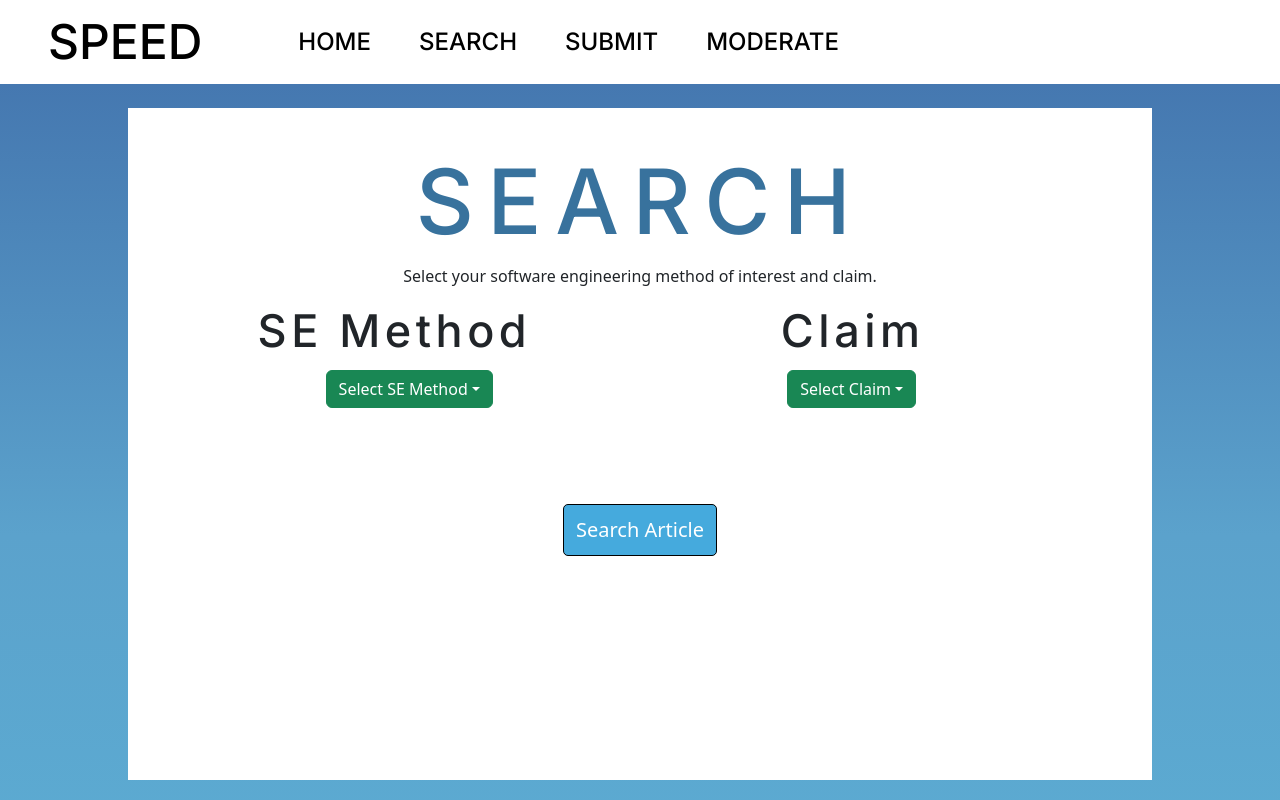
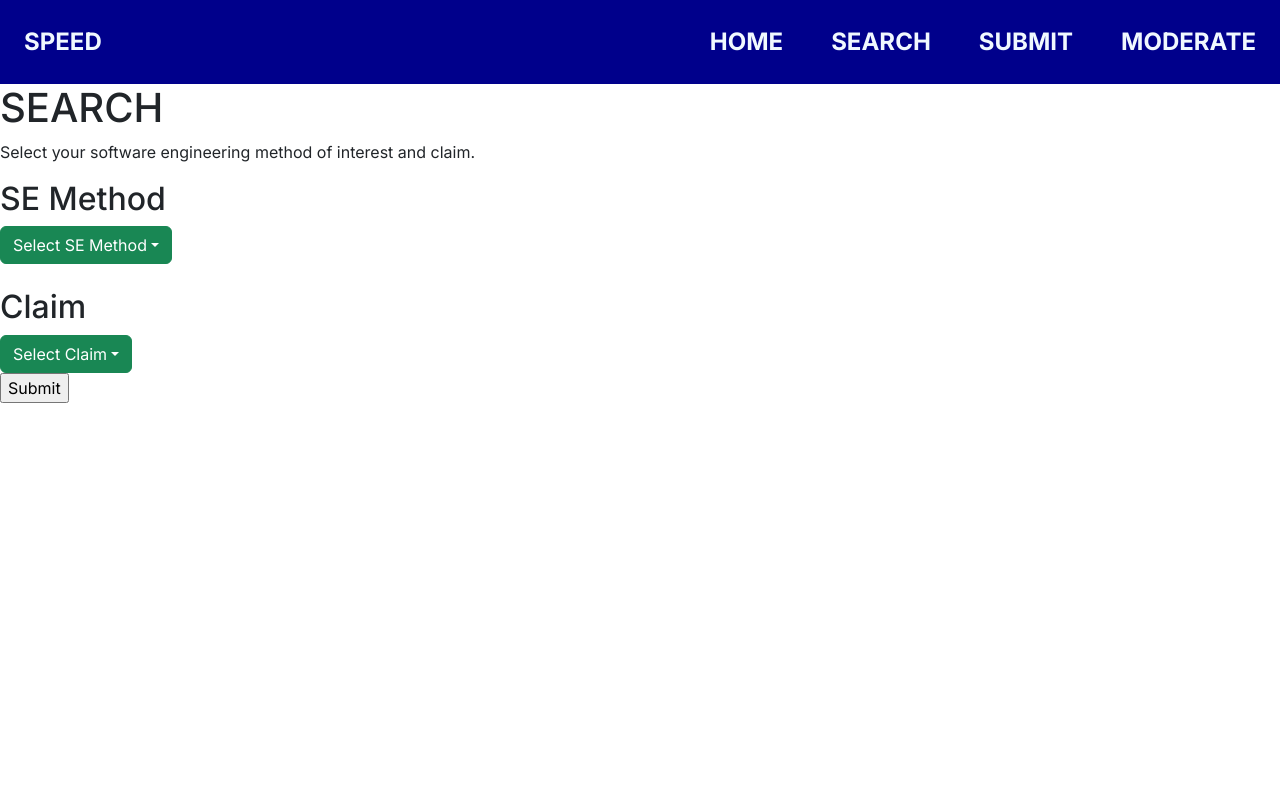
Before and after one commit to CISE-2023/SPEED-App, a Next.js app in the folder frontend/: page /search in a window 1280 px wide. Built offline with nearby package versions, Linux system fonts and the light colour scheme.

Commit message:
Revert "Merge branch 'development' into backend"
This reverts commit b08c49a1de81d47beb3bbe4faaf0debc6811a353, reversing
changes made to ba516e27f7fb5483686cd166c38c036c8f63b680.

```diff
--- /dev/null
+++ b/frontend/src/app/globals.scss
@@ -0,0 +1,42 @@
+.form {
+    display: flex;
+    flex-direction: column;
+    max-width: 30em;
+}
+
+.formItem {
+    padding: 1em;
+    margin: 1em 0;
+    flex-grow: 1;
+}
+
+.formTextArea {
+    @extend .formItem;
+    min-height: 8em;
+}
+
+.arrayItem {
+    display: flex;
+    flex-direction: row;
+    align-items: center;
+    justify-content: stretch;
+}
+
+.buttonItem {
+    width: 3rem;
+    height: 3rem;
+    flex-grow: 0;
+    font-size: 1.5em;
+}
+
+.temp {
+    padding-right: 60px;
+}
+
+.halfSize {
+    width: 100px;
+}
+
+textarea {
+    resize: none;
+}
--- a/frontend/src/app/layout.css
+++ /dev/null
@@ -1,3 +0,0 @@
-.btn{
-    height:200px;
-}
--- a/frontend/src/app/layout.tsx
+++ b/frontend/src/app/layout.tsx
@@ -1,11 +1,10 @@
 "use client";
 
-import './styles/globals.scss'
+import './globals.scss'
 import type { Metadata } from 'next'
 import { Inter } from 'next/font/google'
 import PopulatedNavBar from '@/components/PopulatedNavBar';
 import 'bootstrap/dist/css/bootstrap.min.css';
-import './styles/globals.scss';
 
 
 const inter = Inter({ subsets: ['latin'] })
@@ -22,7 +21,7 @@ export default function RootLayout({
 }) {
   return (
     <html lang="en">
-      <body className="app">
+      <body className={inter.className}>
         <PopulatedNavBar />
         {children}
       </body>
--- a/frontend/src/app/search/page.tsx
+++ b/frontend/src/app/search/page.tsx
@@ -1,88 +1,48 @@
 "use client";
 
 import { useState } from "react";
-import Dropdown from "react-bootstrap/Dropdown";
-import style from "../styles/Search.module.css";
-import Button from "../../components/Button";
+import Dropdown from 'react-bootstrap/Dropdown';
 
 export default function SearchPage() {
     const [seSelection, setSESelection] = useState("");
     const [claimSelection, setClaimSelection] = useState("");
 
     return (
-    <div className="page">
-      <div className={style.pageContents}>
-        <h1 className="heading">SEARCH</h1>
+        <div>
+            <h1>SEARCH</h1>
             <p>Select your software engineering method of interest and claim.</p>
 
-        <form className={style.pageContents}>
-          <div className={style.wrapper}>
-            <div className={style.methodWrapper}>
-              <h2 className={style.subheading}>SE Method</h2>
+            <form>
             {/*SE Method dropdown*/}
-              <div style={{ marginRight: "3vw" }}>
-                <Dropdown id={style.dropdown}>
-                  <Dropdown.Toggle
-                    className="dropdown"
-                    variant="success"
-                    id="dropdown-basic"
-                  >
-                    {seSelection ? seSelection : "Select SE Method"}
+            <h2>SE Method</h2>
+            <Dropdown>
+                <Dropdown.Toggle variant="success" id="dropdown-basic">
+                    { seSelection ? seSelection : "Select SE Method"}
                 </Dropdown.Toggle>
 
                 <Dropdown.Menu>
-                    <Dropdown.Item
-                      onClick={() => setSESelection("SE Practice 1")}
-                    >
-                      SE Practice 1
-                    </Dropdown.Item>
-                    <Dropdown.Item
-                      onClick={() => setSESelection("SE Practice 2")}
-                    >
-                      SE Practice 2
-                    </Dropdown.Item>
-                    <Dropdown.Item
-                      onClick={() => setSESelection("SE Practice 3")}
-                    >
-                      SE Practice 3
-                    </Dropdown.Item>
+                    <Dropdown.Item onClick={() => setSESelection("SE Practice 1")}>SE Practice 1</Dropdown.Item>
+                    <Dropdown.Item onClick={() => setSESelection("SE Practice 2")}>SE Practice 2</Dropdown.Item>
+                    <Dropdown.Item onClick={() => setSESelection("SE Practice 3")}>SE Practice 3</Dropdown.Item>
                 </Dropdown.Menu>
             </Dropdown>
-              </div>
-            </div>
-            <div className={style.spacer} />
-            <div className={style.claimWrapper}>
-              <h2 className={style.subheading} style={{marginLeft: "2.5vw"}}>Claim</h2>
-              <div style={{ marginLeft: "3vw" }}>
+            <br />
             {/*Claim dropdown*/}
-
+            <h2>Claim</h2>
             <Dropdown>
                 <Dropdown.Toggle variant="success" id="dropdown-basic">
-                    {claimSelection ? claimSelection : "Select Claim"}
+                    { claimSelection ? claimSelection : "Select Claim"}
                 </Dropdown.Toggle>
 
                 <Dropdown.Menu>
-                    <Dropdown.Item onClick={() => setClaimSelection("Claim 1")}>
-                      Claim 1
-                    </Dropdown.Item>
-                    <Dropdown.Item onClick={() => setClaimSelection("Claim 2")}>
-                      Claim 2
-                    </Dropdown.Item>
-                    <Dropdown.Item onClick={() => setClaimSelection("Claim 3")}>
-                      Claim 3
-                    </Dropdown.Item>
+                    <Dropdown.Item onClick={() => setClaimSelection("Claim 1")}>Claim 1</Dropdown.Item>
+                    <Dropdown.Item onClick={() => setClaimSelection("Claim 2")}>Claim 2</Dropdown.Item>
+                    <Dropdown.Item onClick={() => setClaimSelection("Claim 3")}>Claim 3</Dropdown.Item>
                 </Dropdown.Menu>
             </Dropdown>
-              </div>
-            </div>
-          </div>
-          <input
-            className={style.submit}
-            type="submit"
-            value="Search Article"
-          />
+            <input type="submit" />
             </form>
         </div>
-    </div>
+
     );
 }
--- a/frontend/src/app/styles/Home.module.css
+++ /dev/null
@@ -1,35 +0,0 @@
-.heading{
-    font-family: 'Inter';
-    font-style: normal;
-    font-size: 100px;
-    color: white;
-}
-
-.subheading{
-    font-family: 'Inter';
-    font-style: normal;
-    font-size: 50px;
-    color:white;
-}
-
-.text {
-    font-family: 'Inter';
-    font-style: normal;
-    font-size: 30px;
-    color: white;
-}
-
-.container {
-    width: 50vw;
-    padding-top: 70px;
-    margin-left: 110px;
-    display: flex;
-    flex-direction: column;
-    align-items: flex-start;
-}
-
-.button {
-    width: 15vw;
-    height: 7.5vh;
-    font-size: 20px;
-}
--- a/frontend/src/app/styles/Search.module.css
+++ /dev/null
@@ -1,52 +0,0 @@
-.pageContents {
-    display: flex;
-    width: 100%;
-    height: 100%;
-    flex-direction: column;
-    align-items: center;
-}
-
-.wrapper{
-    display: flex;
-    width: 60vw;
-    height: 25vh;
-    justify-content: space-between;
-}
-
-.subheading{
-    font-size: 45px;
-    letter-spacing: 0.1em;
-    height: 15vw;
-    font-family: 'Inter';
-    font-style: normal;
-}
-
-.methodWrapper{
-    display: flex;
-    width: 45%;
-    height:13vh;
-    flex-direction: column;
-    align-items: flex-end;
-    margin-right: 5vw;
-}
-
-.claimWrapper{
-    display: flex;
-    width: 45%;
-    height:13vh;
-    flex-direction: column;
-    align-items: flex-start;
-    margin-left: 12vw;
-}
-
-.submit{
-    /* Search Button */
-width: 12vw;
-height: 6.5vh;
-background: #45AADD;
-border: 0.5px solid #000000;
-border-radius: 5px;
-color: white;
-font-size: 20px;
-
-}
--- a/frontend/src/app/styles/globals.scss
+++ /dev/null
@@ -1,76 +0,0 @@
-@font-face {
-    font-family: "Inter";
-    src: local("inter-regular"),
-    url("./fonts/Inter-Regular.ttf") format("truetype");
-  }
-
-.app {
-    background-image: url('./images/background.svg');
-    min-width: 100vw;
-    min-height: 100vh;
-}
-
-.page {
-    margin-top: 2.5vh;
-    width: 80vw;
-    height: 84vh;
-    margin-top: 10vh;
-    margin: 3vh auto;
-    background-color: white;
-    display: flex;
-    justify-content: center;
-    align-items: flex-start;
-}
-
-.heading {
-    font-family: 'Inter';
-    font-style: normal;
-    font-size: 90px;
-    margin-top: 5vh;
-    color: #38729D;
-    letter-spacing: 0.15em;
-
-}
-
-.form {
-    display: flex;
-    flex-direction: column;
-    max-width: 30em;
-}
-
-.formItem {
-    padding: 1em;
-    margin: 1em 0;
-    flex-grow: 1;
-}
-
-.formTextArea {
-    @extend .formItem;
-    min-height: 8em;
-}
-
-.arrayItem {
-    display: flex;
-    flex-direction: row;
-    align-items: center;
-    justify-content: stretch;
-}
-
-.buttonItem {
-    width: 3rem;
-    height: 3rem;
-    flex-grow: 0;
-    font-size: 1.5em;
-}
-
-.temp {
-    padding-right: 60px;
-}
-
-.halfSize {
-    width: 100px;
-}
-
-textarea {
-    resize: none;
-}
--- a/frontend/src/components/PopulatedNavBar.tsx
+++ b/frontend/src/components/PopulatedNavBar.tsx
@@ -6,8 +6,8 @@ const PopulatedNavBar = () => {
 
   return (
     <NavBar>
-      <NavItem logo>SPEED</NavItem>
-      <NavItem route="/">
+      <NavItem>SPEED</NavItem>
+      <NavItem route="/" end>
         HOME
       </NavItem>
       <NavItem route="/search">
--- a/frontend/src/components/navbar/Nav.module.scss
+++ b/frontend/src/components/navbar/Nav.module.scss
@@ -4,12 +4,11 @@
     top: 0;
     flex-direction: row;
     width: 100%;
-    background-color: white;
-    font-family: 'Inter', 'regular';
+    background-color: darkblue;
     align-items: center;
-    color: black;
+    color: aliceblue;
     font-size: 1.5em;
-    font-weight: 500;
+    font-weight: bold;
     transition: top 0.5s;
     height: fit-content;
 }
@@ -20,7 +19,6 @@
 
 .navitem {
     position: relative;
-    background-color: white;
     padding: 1em;
     width: auto;
     display: flex;
@@ -39,9 +37,6 @@
     backdrop-filter: brightness(50%);
 }
 
-.logo {
-    font-size: 2em;
-    margin-left: 1em;
-    margin-right: 1.5em;
-    padding: 0em;
+.end {
+    margin-left: auto;
 }
--- a/frontend/src/components/navbar/NavItem.tsx
+++ b/frontend/src/components/navbar/NavItem.tsx
@@ -7,12 +7,12 @@ import styles from "./Nav.module.scss";
 type Props = {
     route?: string;
     children: React.ReactNode;
-    logo?: boolean;
+    end?: boolean;
     onClick?: boolean | (() => void);
     style?: React.CSSProperties;
 };
 
-const NavItem = ({ children, route, logo, onClick, style }: Props) => {
+const NavItem = ({ children, route, end, onClick, style }: Props) => {
     const router = useRouter();
 
     const navigate: React.MouseEventHandler<HTMLDivElement> = (event) => {
@@ -26,7 +26,7 @@ const NavItem = ({ children, route, logo, onClick, style }: Props) => {
         <div
             style={style}
             className={`${route || onClick ? styles.clickable : styles.navitem}${
-                logo ? ` ${styles.logo}` : ""}`}
+                end ? ` ${styles.end}` : ""}`}
             onClick={typeof onClick === "function" ? onClick : navigate}
         >
             {children}
```
Also changed, not shown: frontend/src/app/page.tsx (+4 -19 lines), frontend/src/components/Button.tsx (deleted, +0 -19 lines), frontend/src/app/styles/fonts/Inter-Regular.ttf (deleted), frontend/src/app/styles/images/background.svg (deleted). Lines whose indentation alone changed are shown as unchanged.
